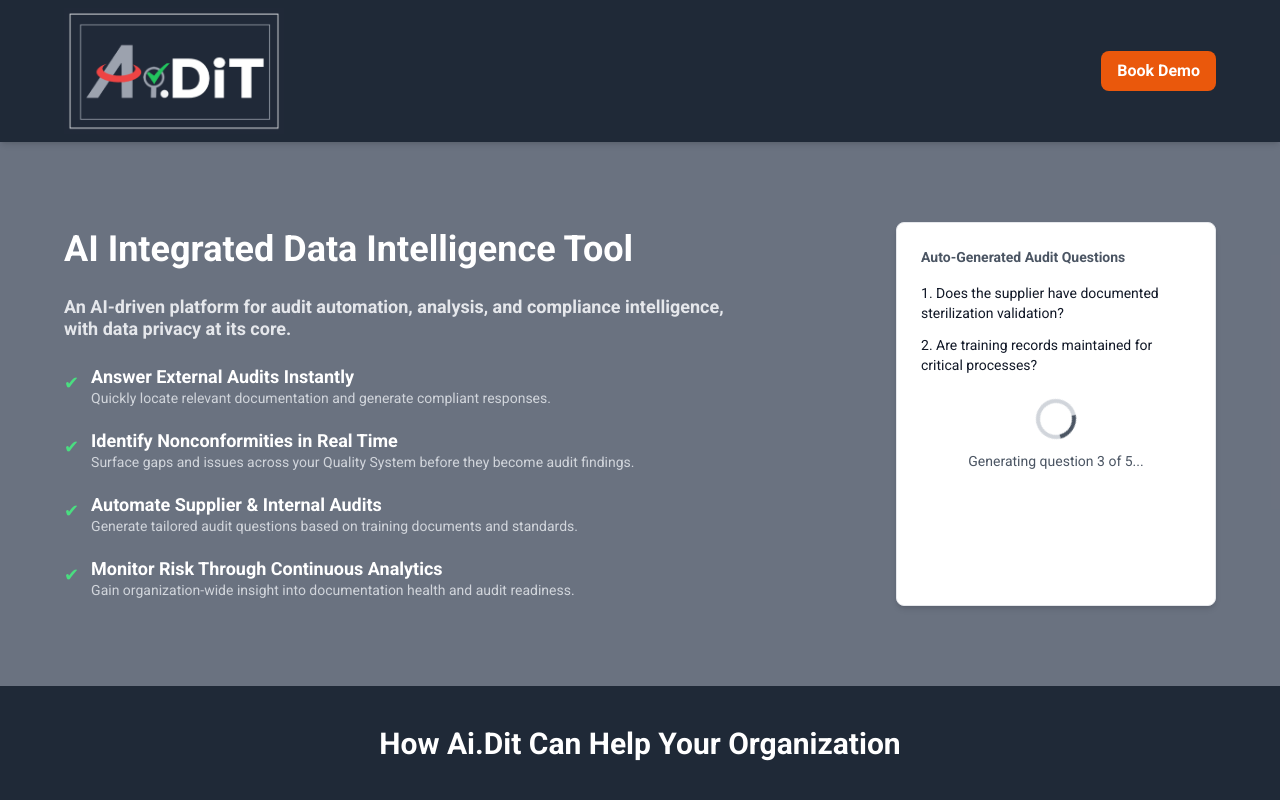
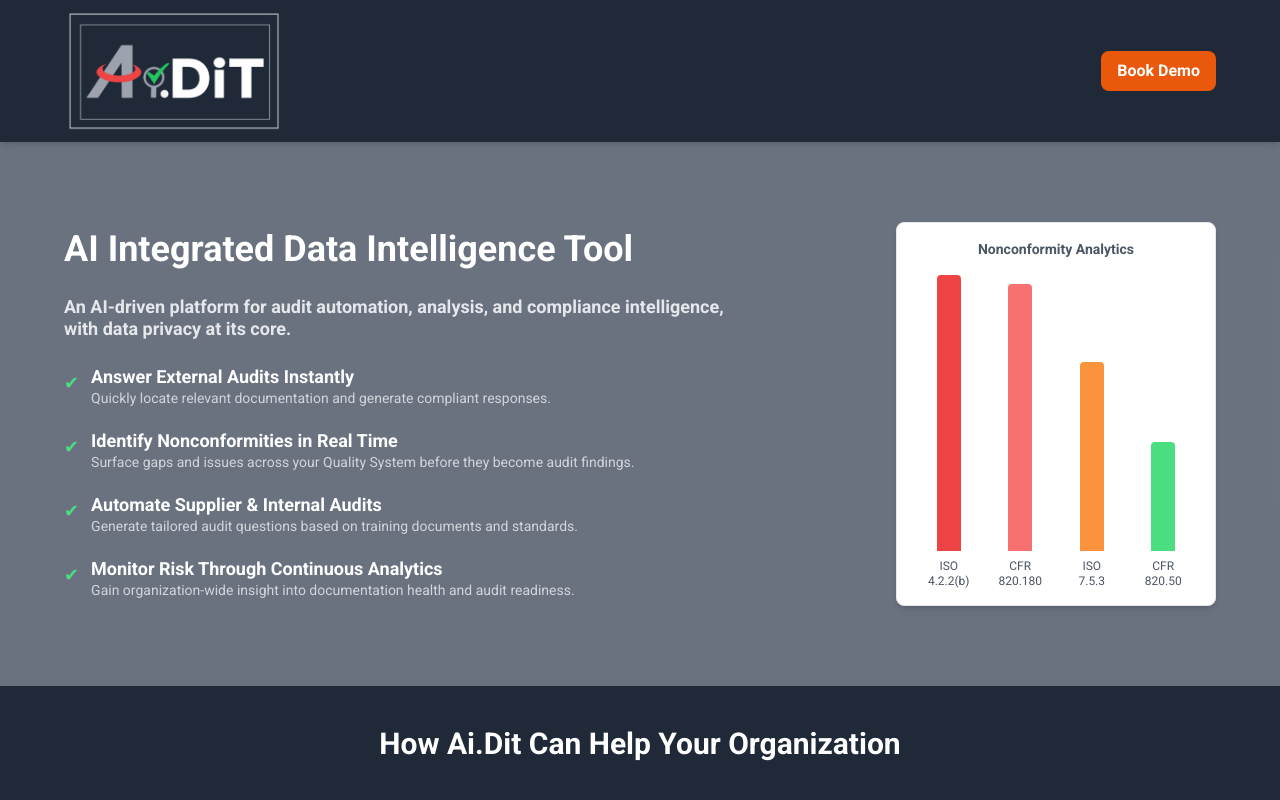
Before and after one commit to deepsun80/aidit-landing-page, a Next.js app: page / in a window 1280 px wide. Shown: the top 800 px of the page. Built offline with nearby package versions, Linux system fonts and the light colour scheme.

Commit message:
reorder UI

```diff
--- a/src/app/page.tsx
+++ b/src/app/page.tsx
@@ -10,8 +10,8 @@ import AutoGeneratedQuestions from './components/AutoGeneratedQuestions';
 import AutoGeneratedResponses from './components/AutoGeneratedResponses';
 
 const rotatingComponents = [
+  <AutoGeneratedQuestions key='questions' />,
   <VerticalBarGraph key='bar' />,
-  <AutoGeneratedQuestions key='questions' />,
   <AutoGeneratedResponses key='responses' />,
 ];
 
```
